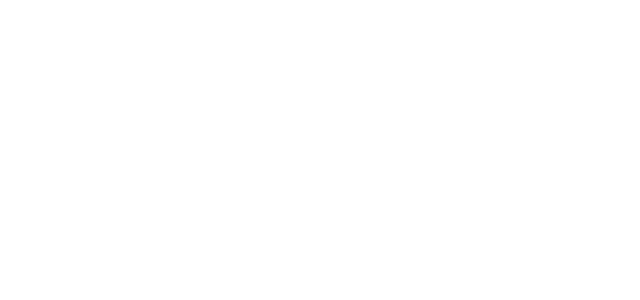
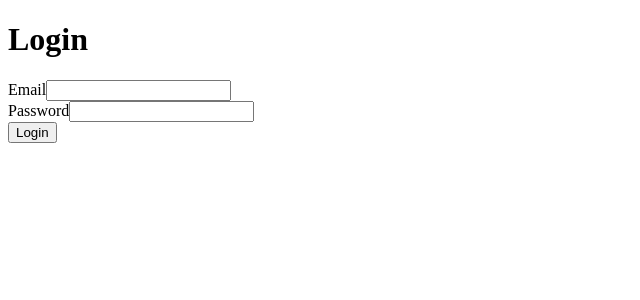
Before and after one commit to miso-tired/hangman-game, a React (Vite) app: page /login in a window 1280 px wide. Before the commit this address had no page. Shown: the top 300 px of the page, without its empty margins (0-640 px from the left). Built offline with nearby package versions, Linux system fonts and the light colour scheme; the HTML template or start-up script is replaced by a standard one.

Commit message:
Login and Register pages display. Need to connect to backend now.

```diff
--- a/src/App.tsx
+++ b/src/App.tsx
@@ -3,6 +3,7 @@
 import { Game } from "./pages/Game";
 import SignUpForm  from './users/SignUpForm'
 import Home from "./Home";
+import LoginForm from "./users/LoginForm";
 
 function App() {
   return (
@@ -10,6 +11,7 @@
       <Routes>
         <Route path='/' element={<Home />} />
         <Route path='/game' element={<Game />} />
+        <Route path='/login' element={<LoginForm />} />
         <Route path='/register' element={<SignUpForm />} />
       </Routes>
       </Router>
--- a/src/users/LoginForm.tsx
+++ b/src/users/LoginForm.tsx
@@ -1,6 +1,91 @@
 // Imports
+import { useContext, useState } from "react"
+import { useNavigate } from "react-router-dom"
 
 function LoginForm() {
 
-    const
+    const navigate = useNavigate()
+
+    // Need to implement user state
+
+    // Login information
+    const [credentials, setCredentials] = useState({
+        email: '',
+        password: ''
+    })
+
+    // Error message
+    const [errorMessage, setErrorMessage] = useState(null)
+
+    async function handleSubmit(e: { preventDefault: () => void }) {
+        e.preventDefault()
+       const response = await fetch('http://localhost:5000/authentication/', {
+        method: 'POST',
+        headers: {
+            'Content-Type': 'application/json'
+        },
+        body: JSON.stringify(credentials)
+       })
+
+       const data = await response.json()
+
+       if (response.status === 200) {
+        setCurrentUser(data.user)
+        navigate('/')
+       } else {
+        setErrorMessage(data.message)
+       }
+
+       console.log(data)
+
+    }
+
+    return (
+        <main>
+            <h1>Login</h1>
+            {errorMessage !== null
+                ? (
+                    <div className="alert alert-danger" role="alert">
+                        {errorMessage}
+                    </div>
+                )
+                : null
+            }
+            <form onSubmit={handleSubmit}>
+                <div className="row">
+                    <div className="col-sm-6 form-group">
+                        <label htmlFor="email">Email</label>
+                        <input
+                            type="email"
+                            required
+                            value={credentials.email}
+                            onChange={e => setCredentials({ ...credentials, email: e.target.value })}
+                            className="form-control"
+                            id="email"
+                            name="email"
+                        />
+                    </div>
+                    <div className="col-sm-6 form-group">
+                        <label htmlFor="password">Password</label>
+                        <input
+                            type="password"
+                            required
+                            value={credentials.password}
+                            onChange={e => setCredentials({ ...credentials, password: e.target.value })}
+                            className="form-control"
+                            id="password"
+                            name="password"
+                        />
+                    </div>
+                </div>
+                <input className="btn btn-primary" type="submit" value="Login" />
+            </form>
+        </main>
+    )
 }
+
+export default LoginForm
+
+function setCurrentUser(user: any) {
+    throw new Error("Function not implemented.")
+}
```
Also changed, not shown: src/contexts/CurrentUser.tsx (added, +22 -0 lines), src/contexts/CurrentUser.ts (deleted).
